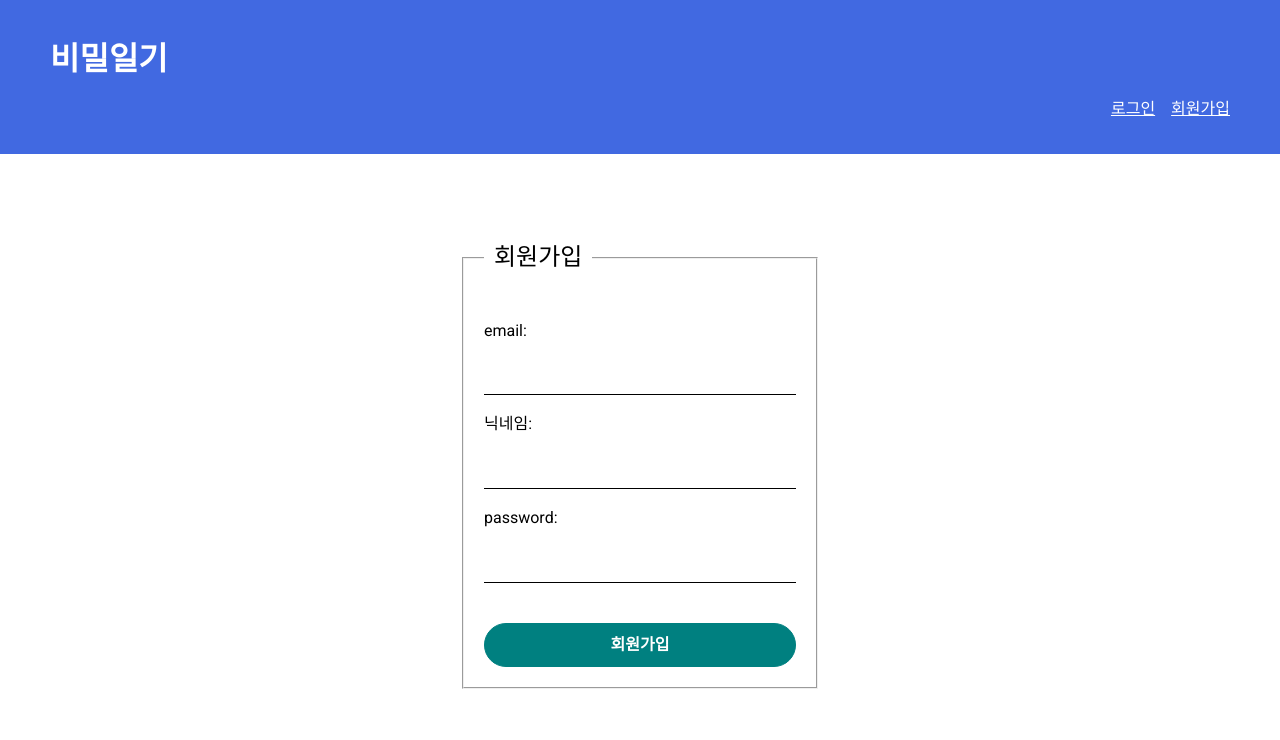
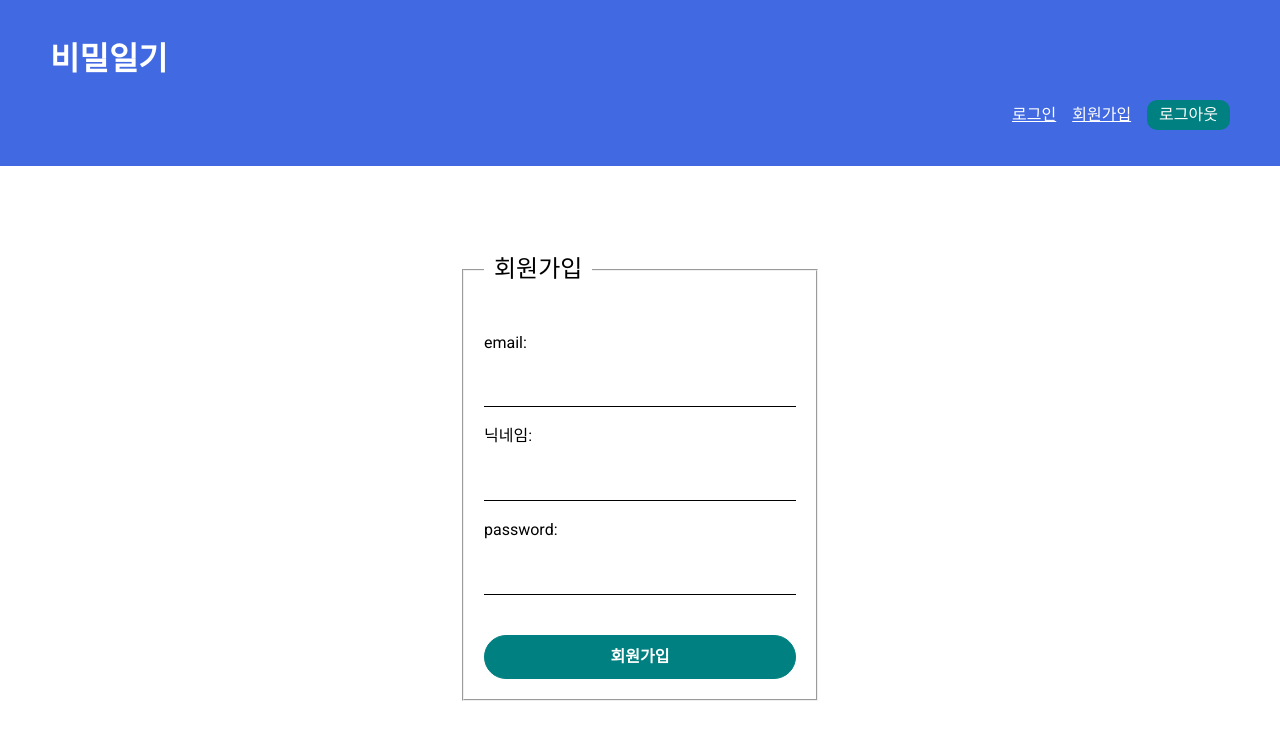
Before and after one commit to laurenCho9/firebase-login, a React (Create React App) app: page /signup in a window 1280 px wide. Shown: the top 740 px of the page. Built offline with nearby package versions, Linux system fonts and the light colour scheme; no server answers.

Commit message:
feat: 로그아웃 기능 구현

```diff
--- a/src/components/Nav.jsx
+++ b/src/components/Nav.jsx
@@ -1,7 +1,10 @@
 import { Link } from "react-router-dom";
 import styles from "./nav.module.css";
+import { useLogout } from "../hooks/useLogout";
 
 const Nav = () => {
+  const { logout } = useLogout();
+
   return (
     <div className={styles.nav}>
       <h1 className={styles.title}>비밀일기</h1>
@@ -12,6 +15,11 @@
         <li>
           <Link to="/signup">회원가입</Link>
         </li>
+        <li>
+          <button type="button" onClick={logout}>
+            로그아웃
+          </button>
+        </li>
       </ul>
     </div>
   );
--- a/src/components/nav.module.css
+++ b/src/components/nav.module.css
@@ -13,12 +13,23 @@
 .nav .list_nav {
   display: flex;
   justify-content: right;
+  align-items: center;
   gap: 16px;
 }
 
 .nav .title {
   color: #fff;
 }
+
 .nav a {
   color: #fff;
 }
+
+.nav button {
+  padding: 6px 12px;
+  border-radius: 10px;
+  background-color: teal;
+  border: none;
+  color: #fff;
+  cursor: pointer;
+}
--- a/src/context/AuthContext.js
+++ b/src/context/AuthContext.js
@@ -7,6 +7,8 @@
   switch (action.type) {
     case "login":
       return { ...state, user: action.payload };
+    case "logout":
+      return { ...state, user: null };
     default:
       return state;
   }
--- /dev/null
+++ b/src/hooks/useLogout.js
@@ -0,0 +1,30 @@
+import { signOut } from "firebase/auth";
+import { useState } from "react";
+import { appAuth } from "../firebase/config";
+import { useAuthContext } from "./useAuthContext";
+
+export const useLogout = () => {
+  const [error, setError] = useState(null);
+  const [isPending, setIsPending] = useState(false);
+  const { dispatch } = useAuthContext();
+
+  const logout = () => {
+    setError(null);
+    setIsPending(true);
+
+    signOut(appAuth)
+      .then(() => {
+        // Sign-out Successful.
+        dispatch({ type: "logout" });
+        setError(null);
+        setIsPending(false);
+      })
+      .catch((error) => {
+        // An error happend.
+        setError(error.message);
+        setIsPending(false);
+      });
+  };
+
+  return { error, isPending, logout };
+};
```
